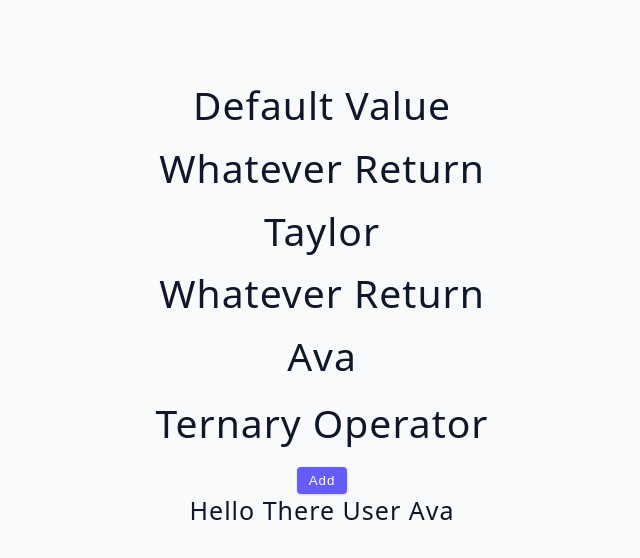
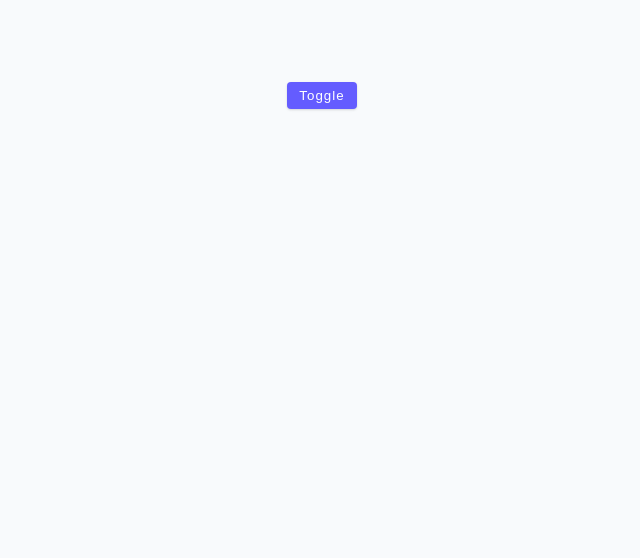
Before and after one commit to t-vanderwolk/Udemy-Advanced-React, a React (Vite) app: page / in a window 1280 px wide. Shown: the top 558 px of the page, without its empty margins (318-958 px from the left). Built offline with nearby package versions, Linux system fonts and the light colour scheme.

Commit message:
toggle challenge

```diff
--- a/src/App.jsx
+++ b/src/App.jsx
@@ -1,5 +1,5 @@
 // import Starter from './tutorial/01-useState/starter/02-useState-basics';
-import Starter from "./tutorial/03-conditional-rendering/starter/05-short-circuit-examples"
+import Starter from "./tutorial/03-conditional-rendering/starter/06-toggle-challenge"
 import { useState, useEffect } from "react";
 
 
--- a/src/tutorial/03-conditional-rendering/starter/06-toggle-challenge.jsx
+++ b/src/tutorial/03-conditional-rendering/starter/06-toggle-challenge.jsx
@@ -1,5 +1,32 @@
+import { useState } from 'react';
+
 const ToggleChallenge = () => {
-  return <h2>toggle challenge</h2>;
+  const [showAlert, setShowAlert] = useState(false);
+
+  //onClick function for button
+  // const toggleAlert = () => {
+  //   if (showAlert) {
+  //     setShowAlert(false);
+  //     return;
+  //   }
+  //   setShowAlert(true);
+  // };
+
+  //Alternative approach
+  return (
+    <div>
+      <button className='btn' onClick={() => setShowAlert(!showAlert)}>toggle</button>
+      {showAlert && <Alert />}
+
+
+
+    </div>
+  );
 };
 
+const Alert = () => {
+  return <div className='alert alert-danger'>hello world</div>;
+};
+
+
 export default ToggleChallenge;
```
